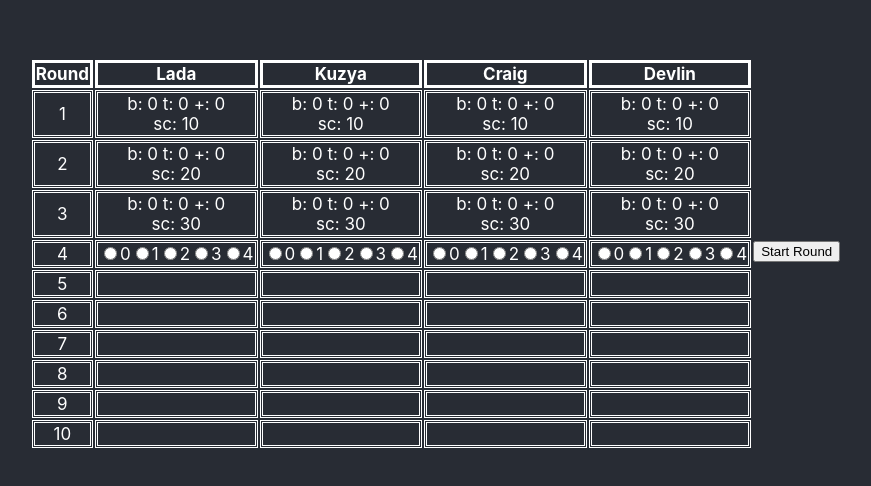
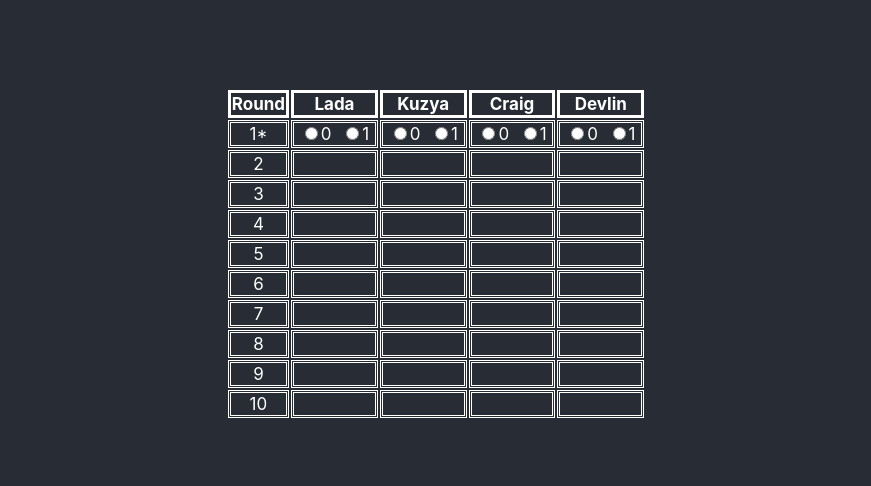
Before and after one commit to jkcox/SkullKingScorer, a React (Create React App) app: page / in a window 1280 px wide. Shown: the part 146-632 px from the top of the page, without its empty margins (204-1075 px from the left). Built offline with nearby package versions, Linux system fonts and the light colour scheme; the HTML template or start-up script is replaced by a standard one.

Commit message:
Allow round to start once bidding complete.

```diff
--- /dev/null
+++ b/public/index.html
@@ -0,0 +1,43 @@
+<!DOCTYPE html>
+<html lang="en">
+  <head>
+    <meta charset="utf-8" />
+    <link rel="icon" href="%PUBLIC_URL%/favicon.ico" />
+    <meta name="viewport" content="width=device-width, initial-scale=1" />
+    <meta name="theme-color" content="#000000" />
+    <meta
+      name="description"
+      content="Web site created using create-react-app"
+    />
+    <link rel="apple-touch-icon" href="%PUBLIC_URL%/logo192.png" />
+    <!--
+      manifest.json provides metadata used when your web app is installed on a
+      user's mobile device or desktop. See https://developers.google.com/web/fundamentals/web-app-manifest/
+    -->
+    <link rel="manifest" href="%PUBLIC_URL%/manifest.json" />
+    <!--
+      Notice the use of %PUBLIC_URL% in the tags above.
+      It will be replaced with the URL of the `public` folder during the build.
+      Only files inside the `public` folder can be referenced from the HTML.
+
+      Unlike "/favicon.ico" or "favicon.ico", "%PUBLIC_URL%/favicon.ico" will
+      work correctly both with client-side routing and a non-root public URL.
+      Learn how to configure a non-root public URL by running `npm run build`.
+    -->
+    <title>React App</title>
+  </head>
+  <body>
+    <noscript>You need to enable JavaScript to run this app.</noscript>
+    <div id="root"></div>
+    <!--
+      This HTML file is a template.
+      If you open it directly in the browser, you will see an empty page.
+
+      You can add webfonts, meta tags, or analytics to this file.
+      The build step will place the bundled scripts into the <body> tag.
+
+      To begin the development, run `npm start` or `yarn start`.
+      To create a production bundle, use `npm run build` or `yarn build`.
+    -->
+  </body>
+</html>
--- a/src/PlayerRound.tsx
+++ b/src/PlayerRound.tsx
@@ -7,6 +7,7 @@
   prevRoundScore: number;
   roundMode: RoundModes;
   player: string;
+  recordBid: (player: string, bid: number) => void;
 }
 
 let calculatePlayerScoreForRound = (cardsInRound: number, tricksBid: number, tricksWon: number, bonusPoints: number) => {
@@ -19,22 +20,24 @@
   return tricksWon * 20 + bonusPoints;
 }
 
-// Modes: notReached, bidding, Playing, Completed
-
-const PlayerRound: FunctionComponent<PlayerRoundProps> = ( {cardCount, prevRoundScore, roundMode, player } ) => {
-  let bids: number = 0;
+const PlayerRound: FunctionComponent<PlayerRoundProps> = ( {cardCount, prevRoundScore, roundMode, player, recordBid } ) => {
+  let [bids, setBids] = useState(0);
   let [tricks, setTricks] = useState(0);
   let bonus: number = 0;
   let trickNums = [...Array(cardCount + 1).keys()];
 
+  let recordPlayerBid = (bid: number) => {
+    setBids(bid);
+    recordBid(player, bid);
+  }
   return (
     <td className='PlayerRound'>
     {roundMode === RoundModes.Bidding &&
     <div>
       {trickNums.map(n =>
-      <>
-        <input type='radio' name={player} id={player} value={n}/>
-        <label htmlFor={'bid' + n}>{n}</label>
+      <>&nbsp;
+        <input type='radio' name={player} id={player+n} value={n} onClick={() => {recordPlayerBid(n)}}/>
+        <label htmlFor={player + n}>{n}</label>&nbsp;
         </>
       )}
     </div>}
--- a/src/Round.tsx
+++ b/src/Round.tsx
@@ -1,7 +1,8 @@
-import React, { FunctionComponent, useState } from 'react';
+import React, { FunctionComponent, useState, useEffect } from 'react';
 import PlayerRound from './PlayerRound';
 import RoundInfo from './RoundInfo';
 import RoundModes from './RoundModes';
+import NumberDictionary from './NumberDictionary';
 //import './Round.css';
 
 interface RoundProps {
@@ -18,16 +19,42 @@
   const [roundMode, setRoundMode] = useState(currentRound < cardCount ?
     RoundModes.NotYet : (currentRound === cardCount ? RoundModes.Bidding : RoundModes.Completed));
 
+  let roundComplete = () => {
+    setRoundMode(RoundModes.Completed);
+    roundCompleteAction();
+  }
+  let startRound = () => {
+    setRoundMode(RoundModes.Playing);
+  }
+  let [bids,setBids] = useState({} as NumberDictionary);
+  let recordBid = (player: string, bid: number) => {
+    bids[player] = bid;
+    setBids(bids);
+    let allBidsIn = true;
+    players.forEach(p => {
+      if (bids[p] === undefined) {
+        allBidsIn = false;
+      }
+    });
+    setBidsComplete(allBidsIn);
+  }
+  let [bidsComplete, setBidsComplete] = useState(false);
+
+  useEffect(() => {
+    setRoundMode(currentRound < cardCount ?
+      RoundModes.NotYet : (currentRound === cardCount ? RoundModes.Bidding : RoundModes.Completed));
+  }, [cardCount, currentRound]);
+
   return (
     <tr className="Round">
-       <td key='cardCount'>{cardCount}</td>
+       <td key='cardCount'>{cardCount}{cardCount === currentRound && '*'}</td>
        {players.map(p =>
-       <PlayerRound cardCount={cardCount} prevRoundScore={0} roundMode={roundMode} player={p}></PlayerRound>
+       <PlayerRound cardCount={cardCount} prevRoundScore={0} roundMode={roundMode} player={p} recordBid={recordBid}></PlayerRound>
        )}
-       { roundMode === RoundModes.Bidding &&
-       <button onClick={ () => {setRoundMode(RoundModes.Playing)}}>Start Round</button>}
+       { roundMode === RoundModes.Bidding && bidsComplete &&
+       <button onClick={ () => {startRound()}}>Start Round</button>}
        { roundMode === RoundModes.Playing &&
-       <button onClick={() => { roundCompleteAction()}}>Round done</button>}
+       <button onClick={() => { roundComplete()}}>Round done</button>}
     </tr>
   );
 }
--- a/src/Sheet.tsx
+++ b/src/Sheet.tsx
@@ -9,12 +9,10 @@
 }
 const Sheet: FunctionComponent<SheetProps> = ({players}) => {
   let [scoreInfo] = useState([] as RoundInfo[]);
-  let [currentRound, setCurrentRound] = useState(4);
+  let [currentRound, setCurrentRound] = useState(1);
 
   let nextRound = () => {
-    console.log('next');
     setCurrentRound(currentRound+1);
-    console.log(currentRound);
   }
   return (
     <table>
```
